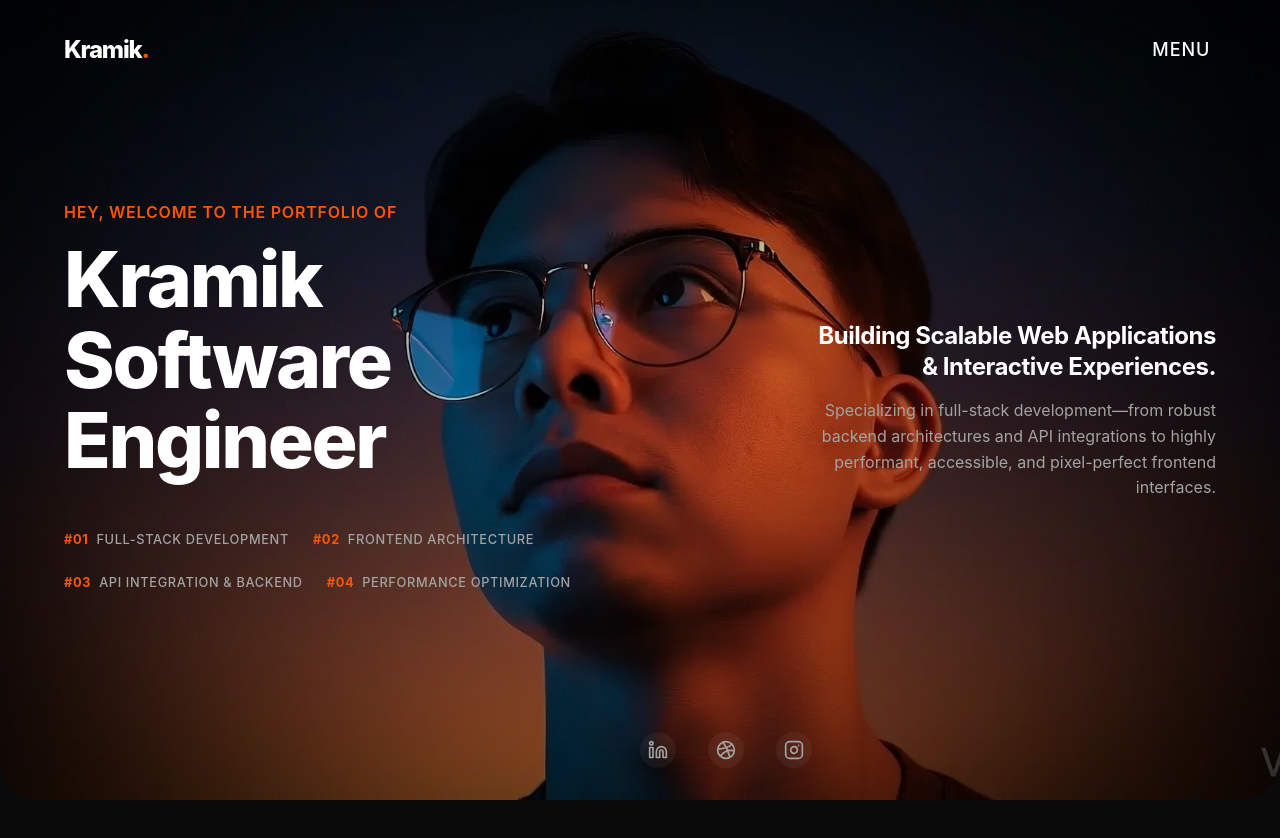
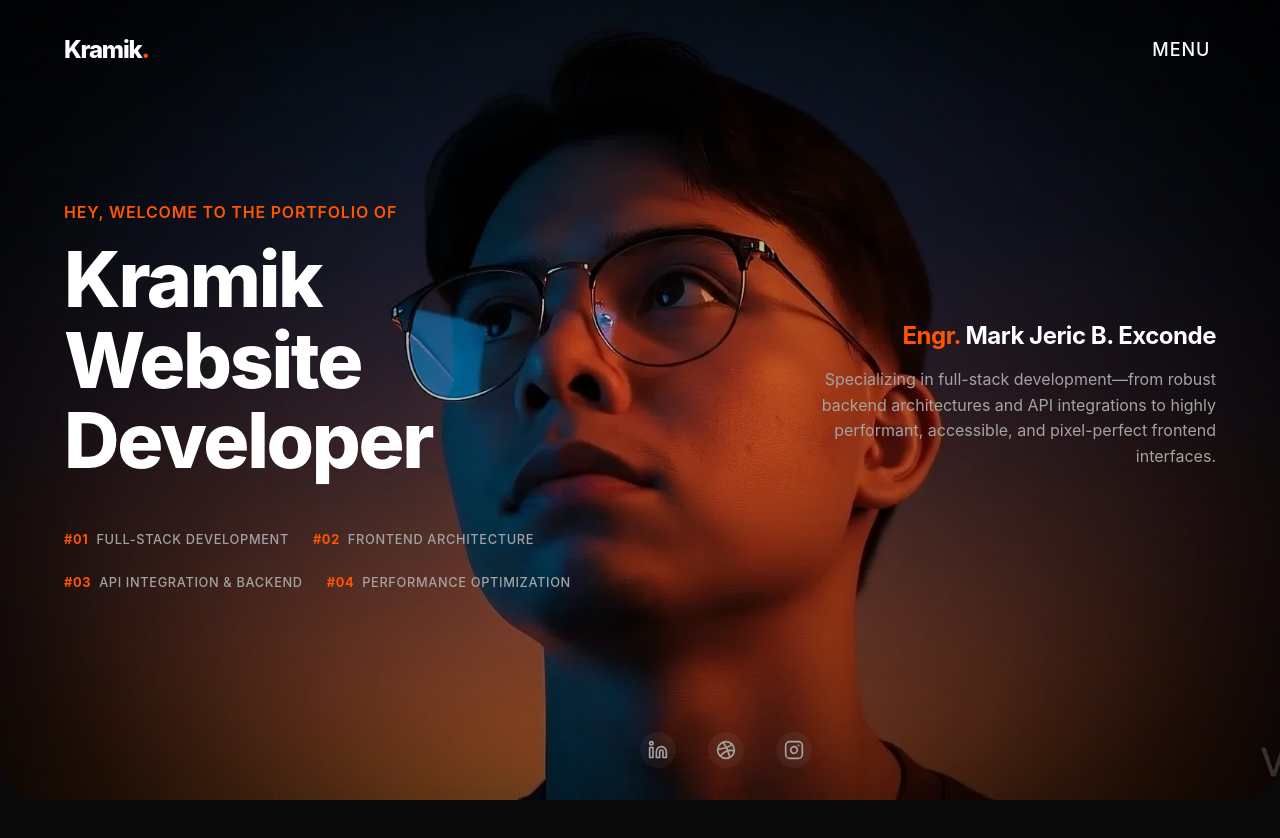
Before and after one commit to kramikkk/portfolio, a React (Vite) app: page / in a window 1280 px wide. Shown: the top 838 px of the page. Built offline with nearby package versions, Linux system fonts and the light colour scheme.

Commit message:
style: global branding fixes and hero section name updates

```diff
--- a/src/components/HeroParallax.css
+++ b/src/components/HeroParallax.css
@@ -32,7 +32,7 @@
   left: 0;
   width: 100%;
   height: 100%;
-  background: radial-gradient(circle at center, rgba(0,0,0,0.1) 0%, rgba(0,0,0,0.7) 100%);
+  background: radial-gradient(circle at center, rgba(0, 0, 0, 0.1) 0%, rgba(0, 0, 0, 0.7) 100%);
   pointer-events: none;
   z-index: 2;
 }
@@ -215,14 +215,17 @@
     top: 30%;
     max-width: 80%;
   }
+
   .mid-block-right {
     top: 55%;
     max-width: 80%;
   }
+
   .mid-headline {
     font-size: clamp(2rem, 5vw, 4rem);
     margin-bottom: 1rem;
   }
+
   .mid-description {
     font-size: 1.1rem;
   }
--- a/src/components/HeroParallax.tsx
+++ b/src/components/HeroParallax.tsx
@@ -130,8 +130,8 @@ const HeroParallax: React.FC<HeroParallaxProps> = ({ totalFrames = 144 }) => {
             animate={{ opacity: 1, y: 0 }}
             transition={{ duration: 0.8, delay: 0.4 }}
           >
-            <span contentEditable suppressContentEditableWarning>Kramik</span><br />
-            <span contentEditable suppressContentEditableWarning>Software Engineer</span>
+            <span>Kramik</span><br />
+            <span>Website Developer</span>
           </motion.h1>
 
           <motion.div
@@ -169,7 +169,7 @@ const HeroParallax: React.FC<HeroParallaxProps> = ({ totalFrames = 144 }) => {
             animate={{ opacity: 1, x: 0 }}
             transition={{ duration: 0.8, delay: 0.6 }}
           >
-            <h2 className="subheadline">Building Scalable Web Applications & Interactive Experiences.</h2>
+            <h2 className="subheadline"><span className='highlight' >Engr.</span> Mark Jeric B. Exconde</h2>
             <p className="supporting-paragraph">
               Specializing in full-stack development—from robust backend architectures and API integrations to highly performant, accessible, and pixel-perfect frontend interfaces.
             </p>
--- a/src/index.css
+++ b/src/index.css
@@ -74,3 +74,7 @@ h1, h2, h3, h4, h5, h6 {
   line-height: 1.1;
   letter-spacing: -0.02em;
 }
+
+.highlight {
+  color: var(--accent-color);
+}
```
